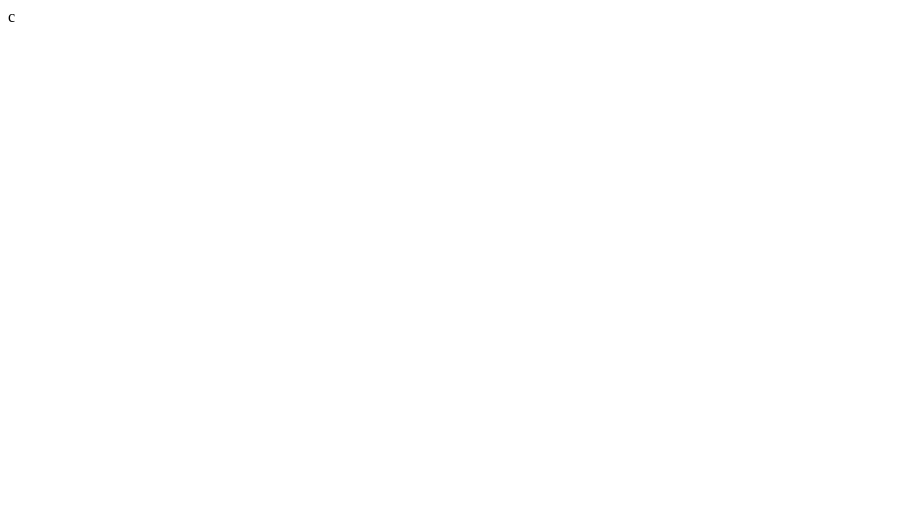
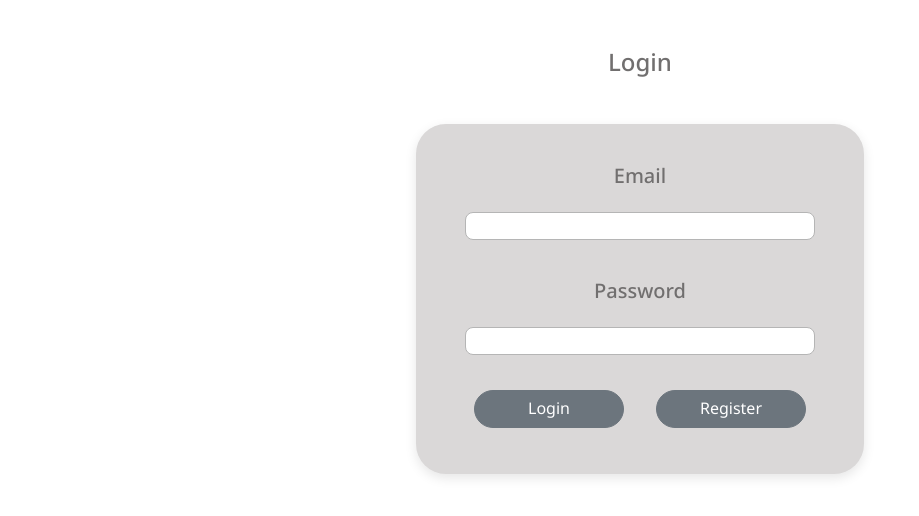
Before and after one commit to pcsishun/thaiinnovative_register, a Vue app: page / in a window 1280 px wide. Shown: the top 516 px of the page, without its empty margins (0-919 px from the left). Built offline with nearby package versions, Linux system fonts and the light colour scheme.

Commit message:
update send login

```diff
--- a/package.json
+++ b/package.json
@@ -9,7 +9,8 @@
   },
   "dependencies": {
     "core-js": "^3.6.5",
-    "vue": "^2.6.11"
+    "vue": "^2.6.11",
+    "vue-router": "^3.5.3"
   },
   "devDependencies": {
     "@vue/cli-plugin-babel": "~4.5.0",
--- a/public/index.html
+++ b/public/index.html
@@ -5,6 +5,17 @@
     <meta http-equiv="X-UA-Compatible" content="IE=edge">
     <meta name="viewport" content="width=device-width,initial-scale=1.0">
     <link rel="icon" href="<%= BASE_URL %>favicon.ico">
+    <link href="https://cdn.jsdelivr.net/npm/bootstrap@5.1.3/dist/css/bootstrap.min.css" rel="stylesheet" integrity="sha384-1BmE4kWBq78iYhFldvKuhfTAU6auU8tT94WrHftjDbrCEXSU1oBoqyl2QvZ6jIW3" crossorigin="anonymous">
+    <script src="https://cdn.jsdelivr.net/npm/bootstrap@5.1.3/dist/js/bootstrap.bundle.min.js" integrity="sha384-ka7Sk0Gln4gmtz2MlQnikT1wXgYsOg+OMhuP+IlRH9sENBO0LRn5q+8nbTov4+1p" crossorigin="anonymous"></script>
+    <script src="https://cdn.jsdelivr.net/npm/@popperjs/core@2.10.2/dist/umd/popper.min.js" integrity="sha384-7+zCNj/IqJ95wo16oMtfsKbZ9ccEh31eOz1HGyDuCQ6wgnyJNSYdrPa03rtR1zdB" crossorigin="anonymous"></script>
+    <script src="https://cdn.jsdelivr.net/npm/bootstrap@5.1.3/dist/js/bootstrap.min.js" integrity="sha384-QJHtvGhmr9XOIpI6YVutG+2QOK9T+ZnN4kzFN1RtK3zEFEIsxhlmWl5/YESvpZ13" crossorigin="anonymous"></script>
+    <script src="https://code.jquery.com/jquery-3.2.1.slim.min.js" integrity="sha384-KJ3o2DKtIkvYIK3UENzmM7KCkRr/rE9/Qpg6aAZGJwFDMVNA/GpGFF93hXpG5KkN" crossorigin="anonymous"></script>
+    <script src="https://cdnjs.cloudflare.com/ajax/libs/popper.js/1.12.9/umd/popper.min.js" integrity="sha384-ApNbgh9B+Y1QKtv3Rn7W3mgPxhU9K/ScQsAP7hUibX39j7fakFPskvXusvfa0b4Q" crossorigin="anonymous"></script>
+    <script src="https://maxcdn.bootstrapcdn.com/bootstrap/4.0.0/js/bootstrap.min.js" integrity="sha384-JZR6Spejh4U02d8jOt6vLEHfe/JQGiRRSQQxSfFWpi1MquVdAyjUar5+76PVCmYl" crossorigin="anonymous"></script>
+    <link rel="preconnect" href="https://fonts.googleapis.com">
+    <link rel="preconnect" href="https://fonts.gstatic.com" crossorigin>
+    <link href="https://fonts.googleapis.com/css2?family=Noto+Sans+Thai:wght@100;200;300;400;500;600;700;800;900&display=swap" rel="stylesheet">
+    <link rel="stylesheet" href="https://cdnjs.cloudflare.com/ajax/libs/font-awesome/4.7.0/css/font-awesome.min.css">
     <title><%= htmlWebpackPlugin.options.title %></title>
   </head>
   <body>
--- a/src/App.vue
+++ b/src/App.vue
@@ -1,21 +1,20 @@
 <template>
   <div id="app">
-c
+      <router-view/>
   </div>
 </template>
 
 <script>
-
 export default {
   name: 'App',
   components: {
-
   }
 }
 </script>
 
 <style>
 #app {
+  font-family: 'Noto Sans Thai', sans-serif;
   margin: 0px;
   padding: 0px;
 }
--- /dev/null
+++ b/src/components/login/Login.vue
@@ -0,0 +1,82 @@
+<template>
+  <div class="login-container">
+      <div class="set-login-content">
+          <div class="login-title">
+              <h4>Login</h4>
+          </div>
+          <div class="login-content">
+              <form>
+                <div class="label-input">
+                    <label><h5>Email</h5></label>
+                </div>
+                <div class="input-data">
+                    <input class="inner-input-data" type="email" v-model="userEmail"/>
+                </div>
+                <div class="label-input">
+                    <label><h5>Password</h5></label>
+                </div>
+                <div class="input-data">
+                    <input class="inner-input-data" type="password" v-model="userPassword"/>
+                </div>
+                <button class="btn btn-secondary">Login</button>
+                <button class="btn btn-secondary">Register</button>
+              </form>
+          </div>
+      </div>
+  </div>
+</template>
+
+<script>
+export default {
+    data(){
+        return{
+            userEmail: null,
+            userPassword: null
+        }
+    }
+}
+</script>
+
+<style scoped>
+.login-container{
+    text-align: center;
+    margin-top: 50px;
+
+}
+
+.login-title{
+    margin-bottom: 45px;
+    color: rgb(113, 111, 111);
+}
+
+.label-input{
+    margin-top: 40px;
+    color: rgb(113, 111, 111);
+}
+.input-data{
+     margin-top: 15px;
+}
+.btn{
+    margin-top: 35px;
+    width: 150px;
+    border-radius: 30px;
+    margin-left: 1rem;
+    margin-right: 1rem;
+}
+.inner-input-data{
+    width: 350px;
+    border: 1px solid rgb(181, 181, 181);
+    border-radius: 8px;
+}
+.login-content{
+    background-color: rgb(218, 216, 216);
+    width: 35%;
+    height: 350px;
+    margin: auto;
+    padding-top: 1px;
+    border-radius: 30px;
+    box-shadow: rgba(0, 0, 0, 0.1) 0px 4px 12px;
+}
+
+
+</style>
--- a/src/components/register/Register.vue
+++ b/src/components/register/Register.vue
@@ -1,6 +1,14 @@
 <template>
     <div class="register-contrainer">
         <div class="register-content">
+            <div class="title-content">
+                <h4>Register</h4>
+            </div>
+            <div class="body-content">
+                <div class="">
+
+                </div>
+            </div>
         </div>
     </div>
 </template>
@@ -12,5 +20,8 @@ export default {
 </script>
 
 <style scoped>
-
+.register-content{
+    text-align: center;
+    border: 1px solid red;
+}
 </style>
--- a/src/main.js
+++ b/src/main.js
@@ -1,8 +1,17 @@
 import Vue from 'vue'
 import App from './App.vue'
+import store from './store.js'
+import VueRouter from 'vue-router'
+import router from './router.js'
+
 
 Vue.config.productionTip = false
+Vue.use(VueRouter)
 
 new Vue({
+  data:{
+    state: store.state
+  },
   render: h => h(App),
+  router
 }).$mount('#app')
--- /dev/null
+++ b/src/router.js
@@ -0,0 +1,16 @@
+import VueRouter from 'vue-router'
+import Login from './components/login/Login.vue'
+import Register from './components/register/Register.vue'
+
+
+const routes = [
+    {path:'/', component:Login},
+    {path:'/register', component:Register},
+]
+
+const router = new VueRouter({
+    mode:'history',
+    routes
+})
+
+export default router
--- /dev/null
+++ b/src/store.js
@@ -0,0 +1,11 @@
+const store = {
+    state:{
+        isLogin: false,
+        userFirstName: null,
+        userLastName: null,
+        userEmail:null,
+        userPhoto:null
+    }
+}
+
+export default store
```
Also changed, not shown: src/components/register/footer/RegisterFooter.vue (deleted, +0 -17 lines), src/components/register/title/RegisterTitle.vue (deleted, +0 -17 lines), 1 other file (tests, documents, lock files or other folders).
